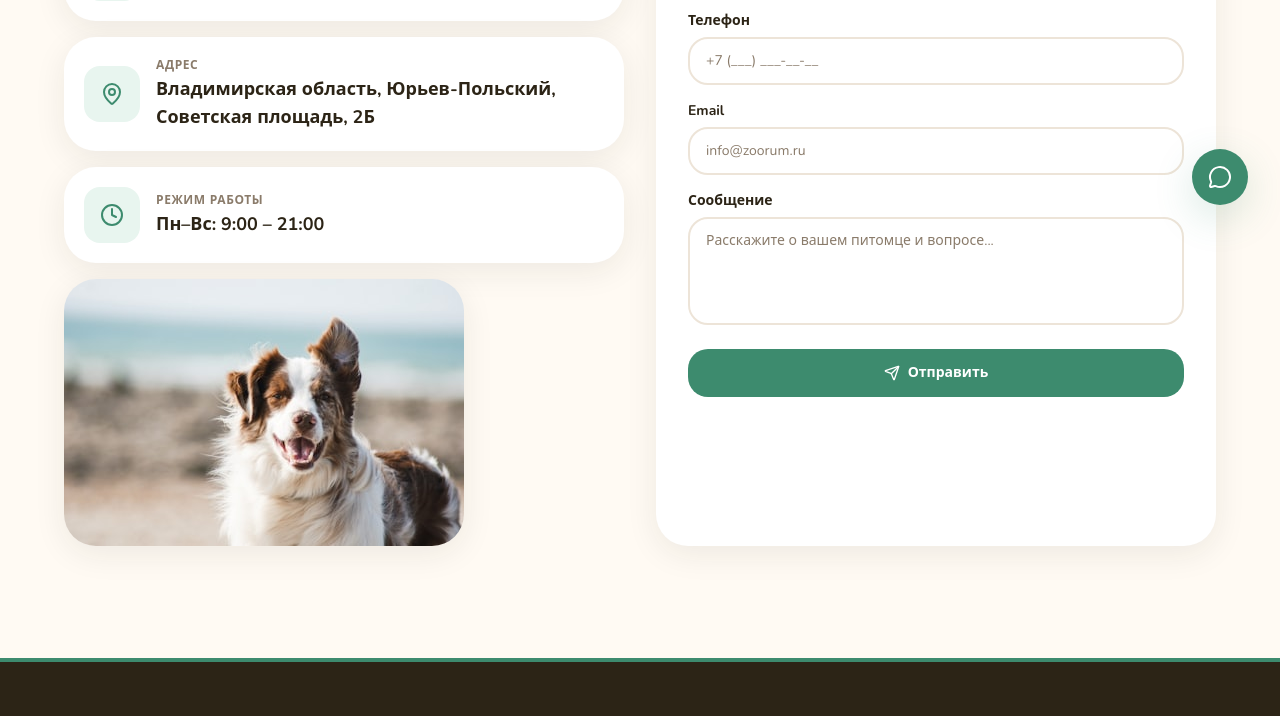
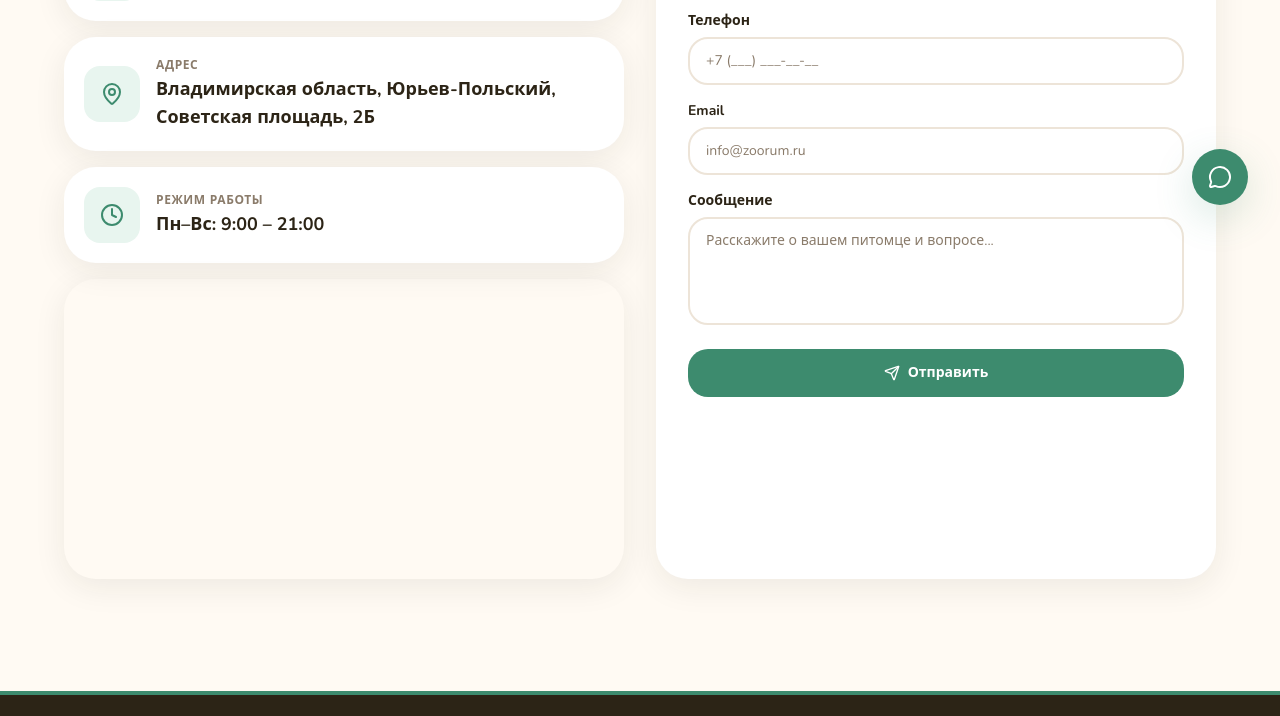
Before and after one commit to nelsyqq/ZOORUM, a Vue app: page /contacts in a window 1280 px wide. Shown: the part 563-1279 px from the top of the page. Built offline with nearby package versions, Linux system fonts and the light colour scheme.

Commit message:
Replace dog photo with Yandex Maps widget in contacts

```diff
--- a/src/views/ContactsView.vue
+++ b/src/views/ContactsView.vue
@@ -57,7 +57,9 @@ function submit() {
           </component>
         </div>
       </div>
-      <img :src="SITE_IMAGES.pets.dogs" alt="Наши клиенты" class="rounded-blob object-cover shadow-soft" />
+      <div class="overflow-hidden rounded-blob shadow-soft">
+        <iframe src="https://yandex.ru/map-widget/v1/?search=%D0%92%D0%BB%D0%B0%D0%B4%D0%B8%D0%BC%D0%B8%D1%80%D1%81%D0%BA%D0%B0%D1%8F%20%D0%BE%D0%B1%D0%BB%D0%B0%D1%81%D1%82%D1%8C%2C%20%D0%AE%D1%80%D1%8C%D0%B5%D0%B2-%D0%9F%D0%BE%D0%BB%D1%8C%D1%81%D0%BA%D0%B8%D0%B9%2C%20%D0%A1%D0%BE%D0%B2%D0%B5%D1%82%D1%81%D0%BA%D0%B0%D1%8F%20%D0%BF%D0%BB%D0%BE%D1%89%D0%B0%D0%B4%D1%8C%2C%202%D0%91&z=16&theme=light" width="100%" height="300" style="border:0;" allowfullscreen loading="lazy" class="w-full"></iframe>
+      </div>
     </div>
 
     <div class="panel">
```
